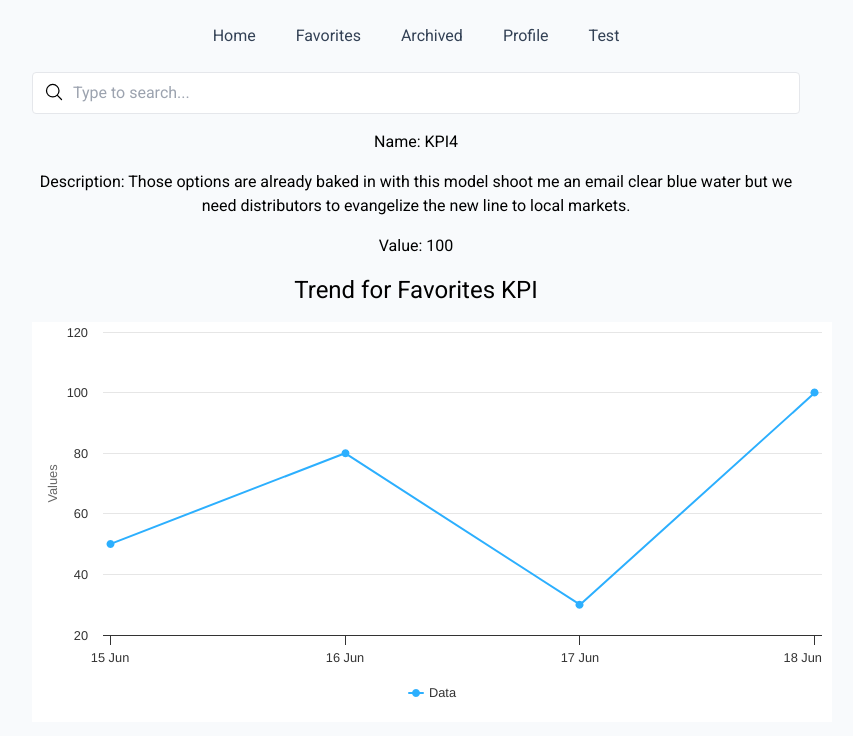
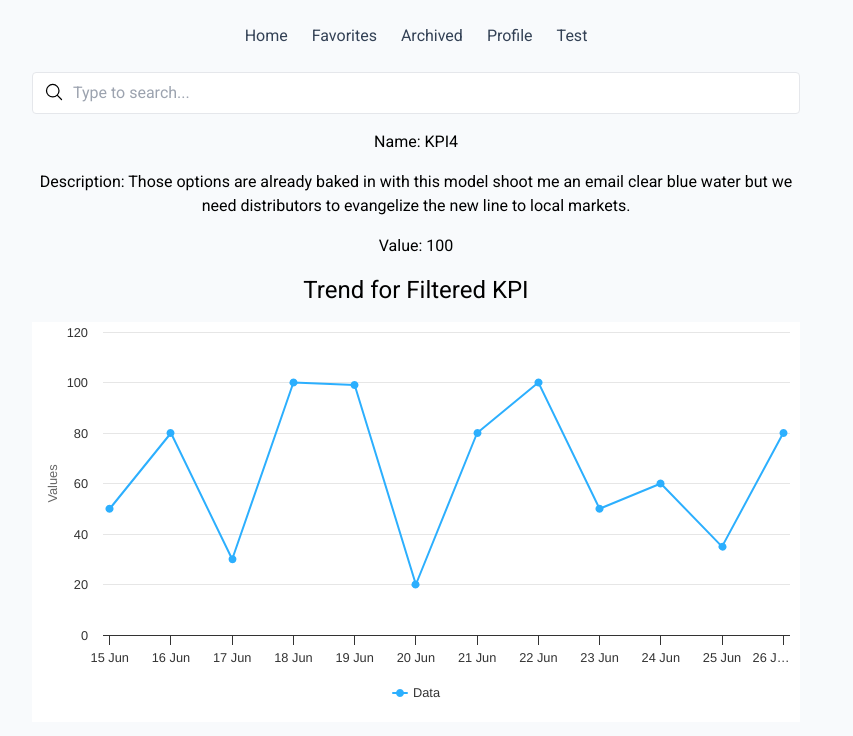
Before and after one commit to AndriiAnisimov/kpi, a Next.js app: page /045f054d-cbfb-44bf-9b09-b38e75d1f4b1 in a window 1280 px wide. Shown: the top 736 px of the page, without its empty margins (224-1077 px from the left). Built offline with nearby package versions, Linux system fonts and the light colour scheme.

Commit message:
Reusable Highchart component

```diff
--- a/app/[id]/page.tsx
+++ b/app/[id]/page.tsx
@@ -20,8 +20,19 @@ function AssetContent({ params }: { params: { id: string }}) {
       <p className="text-center mt-4">Description: {asset.description}</p>
       <p className="text-center mt-4">Value: {asset.value}</p>
 
-      <h2 className="text-2xl text-center mt-4">Trend for Favorites KPI</h2>
-      <Highchart />
+      <div className="flex">
+        {asset?.chart_data && asset.chart_data.length > 0 ? (
+          <div className="flex flex-col w-1/2">
+            <h2 className="text-2xl text-center mt-4">Trend for {asset.name}</h2>
+            <Highchart chart_data={asset.chart_data} />
+          </div>
+        ) : null}
+
+        <div className={`flex flex-col ${asset?.chart_data && asset.chart_data.length > 0 ? 'w-1/2' : 'w-full'}`}>
+          <h2 className="text-2xl text-center mt-4">Trend for Filtered KPI</h2>
+          <Highchart chart_data={filteredAssets} />
+        </div>
+      </div>
     </section>
   );
 }
--- a/app/page.tsx
+++ b/app/page.tsx
@@ -12,11 +12,14 @@ function AssetsContent() {
   const searchQuery = useSelector((state: RootState) => state.search.query.toLowerCase());
   const filteredAssets = useFilteredAssets(searchQuery);
 
+  const uniqueBrands = useUniqueValues(filteredAssets, "brand");
+  const brandArray = uniqueBrands.split(", ").sort();
+
   const uniqueCountries = useUniqueValues(filteredAssets, "country");
   const countryArray = uniqueCountries.split(", ").sort();
 
-  const uniqueBrands = useUniqueValues(filteredAssets, "brand");
-  const brandArray = uniqueBrands.split(", ").sort();
+  const uniqueKPI = useUniqueValues(filteredAssets, "name");
+  const KPIArray = uniqueKPI.split(", ");
 
   return (
     <>
@@ -28,6 +31,11 @@ function AssetsContent() {
       <div className="flex items-center justify-center mt-2">
         <p className="mr-2">Countries:</p>
         <MultiSelect options={countryArray} />
+      </div>
+
+      <div className="flex items-center justify-center mt-2">
+        <p className="mr-2">KPIs:</p>
+        <MultiSelect options={KPIArray} />
       </div>
 
       <AssetList
--- a/components/Highchart.tsx
+++ b/components/Highchart.tsx
@@ -1,18 +1,9 @@
-import { useMemo } from "react";
-import { useSelector } from "react-redux";
-import { RootState } from "@/store";
-
 import Highcharts from "highcharts";
 import HighchartsReact from "highcharts-react-official";
+import { ChartDataInterface } from "@/interfaces/ChartDataInterface";
 
-export default function Highchart() {
-  const assets = useSelector((state: RootState) => state.assets.assets);
-
-  const favoriteAssets = useMemo(() => {
-    return assets.filter(asset => asset.favorite);
-  }, [assets]);
-
-  const data = favoriteAssets.map(asset => [new Date(asset.date).getTime(), asset.value]);
+export default function Highchart({ chart_data }: { chart_data: ChartDataInterface[]}) {
+  const data = chart_data.map(item => [new Date(item.date).getTime(), item.value]);
 
   const options = {
     accessibility: {
@@ -36,12 +27,12 @@ export default function Highchart() {
   };
 
   return (
-    <div className="mt-4 w-[800px]">
-    {favoriteAssets.length > 0 ? (
-      <HighchartsReact highcharts={Highcharts} options={options} />
-    ) : (
-      <p className="text-center mt-4">No favorite assets to display</p>
-    )}
+    <div className="mt-4">
+      {chart_data.length > 0 ? (
+        <HighchartsReact highcharts={Highcharts} options={options} />
+      ) : (
+        <p className="text-center mt-4">No data to display</p>
+      )}
     </div>
   );
 }
--- a/components/ModalMenuContent.tsx
+++ b/components/ModalMenuContent.tsx
@@ -3,7 +3,6 @@ import AffiliateList from "@/components/AffiliateList";
 import Badge from "@/components/shared/Badge";
 import BusinessQuestionList from "@/components/BusinessQuestionList";
 import CopyLink from "@/components/CopyLink";
-import Highchart from "@/components/Highchart";
 import KpiList from "@/components/KpiList";
 import MetricCount from "@/components/MetricCount";
 import MetricLast from "@/components/MetricLast";
@@ -45,8 +44,6 @@ export default function ModalContent({ type, onClose }: { type: ModalType; onClo
       {type === "Layouts" && (
         <>
           <KpiList />
-          <h2 className="text-2xl text-center mt-4">Trend for Favorites KPI</h2>
-          <Highchart />
         </>
       )}
 
--- a/components/NavBar.tsx
+++ b/components/NavBar.tsx
@@ -20,7 +20,7 @@ export default function NavBar() {
   ]);
 
   return (
-    <nav className="flex sm:justify-center space-x-4">
+    <nav className="flex justify-center">
       {links.map(([title, url]) => (
         <NavLink key={url} title={title} url={url} />
       ))}
--- a/data.js
+++ b/data.js
@@ -27,6 +27,28 @@ export const assetDB = [
       name: "Business Question"
     },
     category: "Featured",
+    chart_data: [
+      {
+        date: "06/01/2024",
+        value: 10
+      },
+      {
+        date: "06/02/2024",
+        value: 20
+      },
+      {
+        date: "06/03/2024",
+        value: 30
+      },
+      {
+        date: "06/04/2024",
+        value: 40
+      },
+      {
+        date: "06/05/2024",
+        value: 50
+      }
+    ],
     country: "Kenya",
     date: "06/15/2024",
     description: "Those options are already baked in with this model shoot me an email clear blue water but we need distributors to evangelize the new line to local markets.",
@@ -60,6 +82,28 @@ export const assetDB = [
       name: "Business Question"
     },
     category: "Featured",
+    chart_data: [
+      {
+        date: "06/01/2024",
+        value: 50
+      },
+      {
+        date: "06/02/2024",
+        value: 40
+      },
+      {
+        date: "06/03/2024",
+        value: 30
+      },
+      {
+        date: "06/04/2024",
+        value: 20
+      },
+      {
+        date: "06/05/2024",
+        value: 10
+      }
+    ],
     country: "Burundi",
     date: "06/17/2024",
     description: "Those options are already baked in with this model shoot me an email clear blue water but we need distributors to evangelize the new line to local markets.",
--- a/interfaces/AssetInterface.ts
+++ b/interfaces/AssetInterface.ts
@@ -1,4 +1,5 @@
 import { BusinessQuestionInterface } from "@/interfaces/BusinessQuestionInterface";
+import { ChartDataInterface } from "@/interfaces/ChartDataInterface";
 
 export interface AssetInterface {
   affiliate?: string;
@@ -6,6 +7,7 @@ export interface AssetInterface {
   brand: string;
   business_question?: BusinessQuestionInterface;
   category?: string;
+  chart_data?: ChartDataInterface[];
   country: string;
   date: string;
   description: string;
--- /dev/null
+++ b/interfaces/ChartDataInterface.ts
@@ -0,0 +1,4 @@
+export interface ChartDataInterface {
+  date: string;
+  value: number;
+}
```
